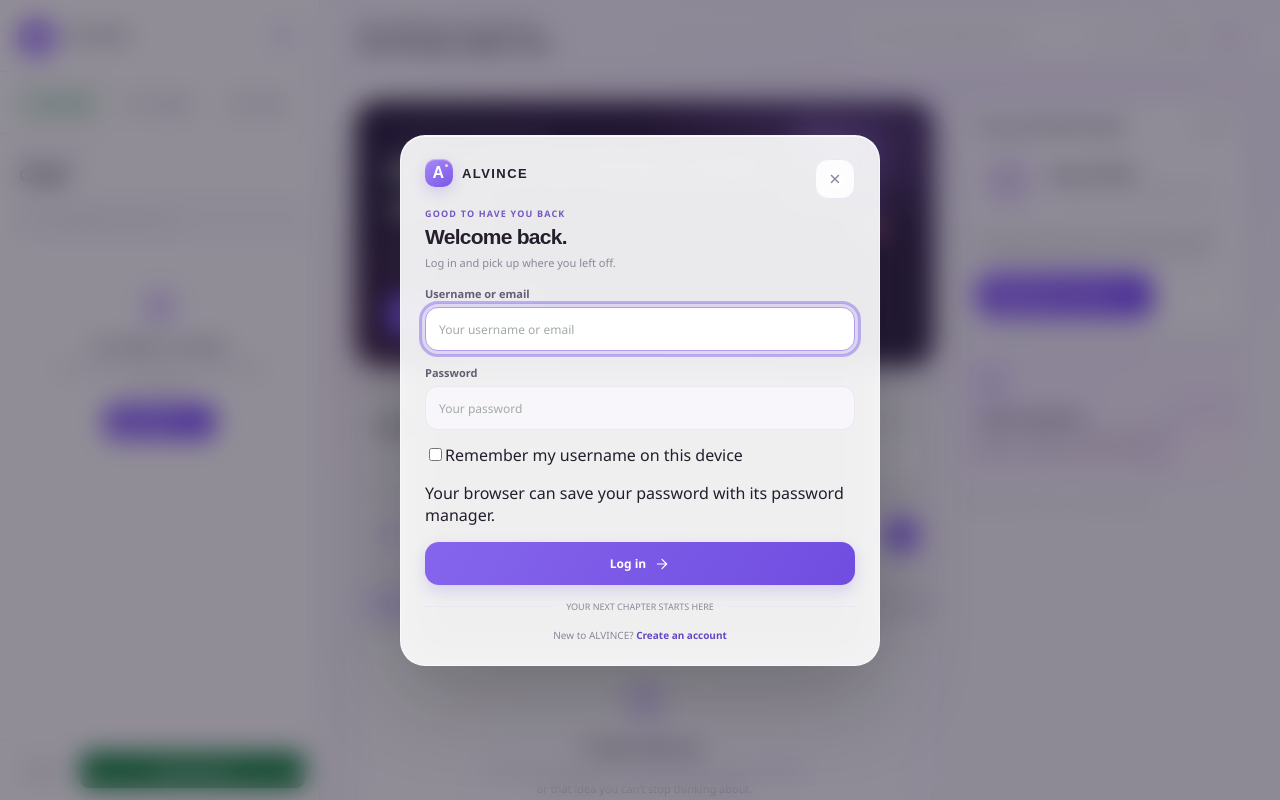
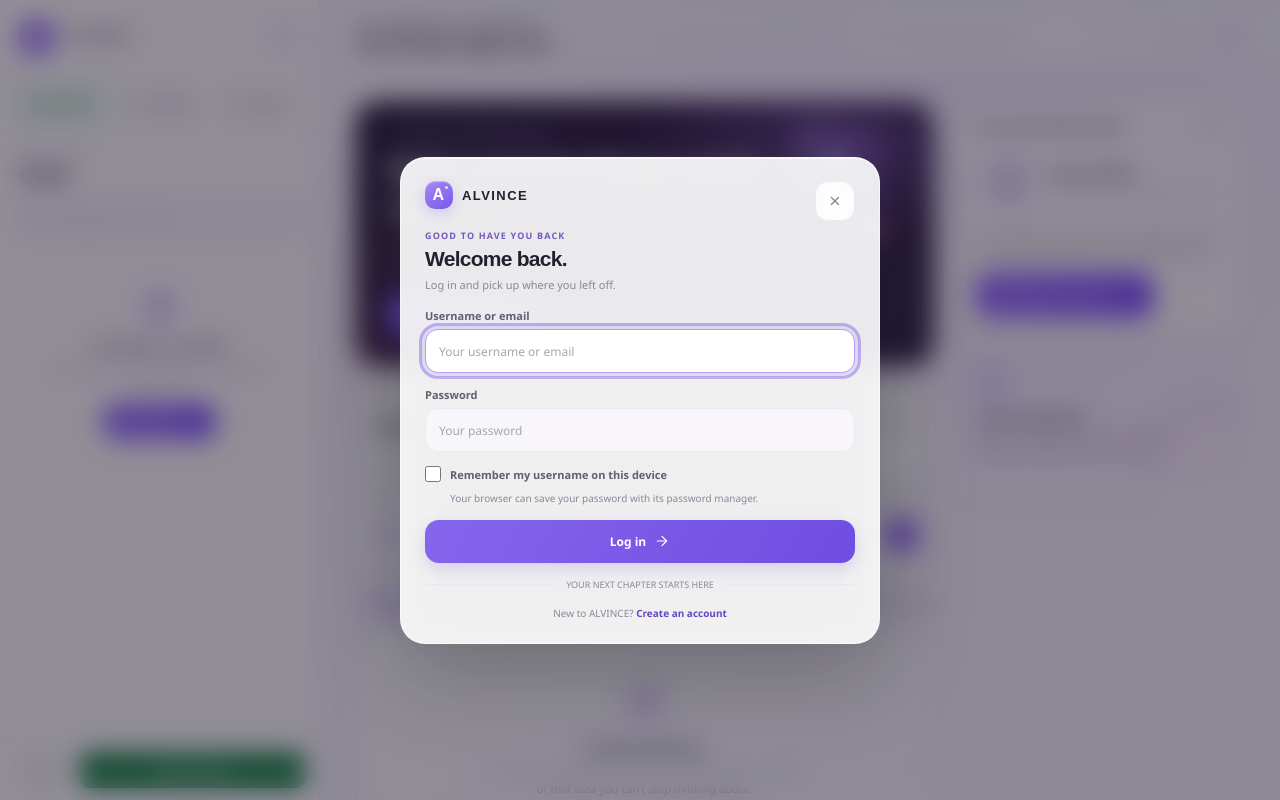
Before and after one commit to alvinlucasmollelsharon-cmd/ALVINCE, a website: page public/index.html in a window 1280 px wide. Both pictures are taken after a click on the button "Friends". Drawn offline with Linux system fonts and the light colour scheme; no server answers.

Commit message:
Style remember username option

```diff
--- a/public/styles.css
+++ b/public/styles.css
@@ -676,3 +676,8 @@ html, body { height: 100%; overflow: hidden; }
   .is-messages .messages-layout.has-conversation .chat-panel { height: 100%; min-height: 0; }
   .is-messages .messages-layout.has-conversation .chat-back { display: grid; }
 }
+
+
+.remember-row { display: flex; align-items: center; gap: 9px; margin: 2px 0 9px; color: var(--muted-strong); font-size: 11px; font-weight: 600; cursor: pointer; }
+.remember-row input { width: 16px; height: 16px; flex: 0 0 auto; margin: 0; accent-color: var(--accent-strong); }
+.remember-hint { margin: 0 0 14px 25px; color: var(--muted); font-size: 10px; line-height: 1.45; }
```
